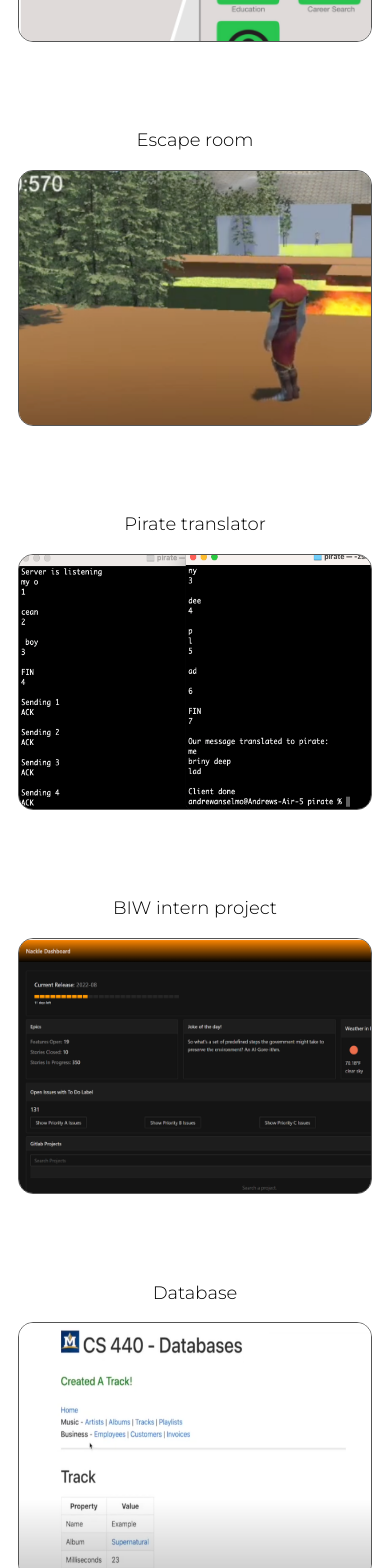
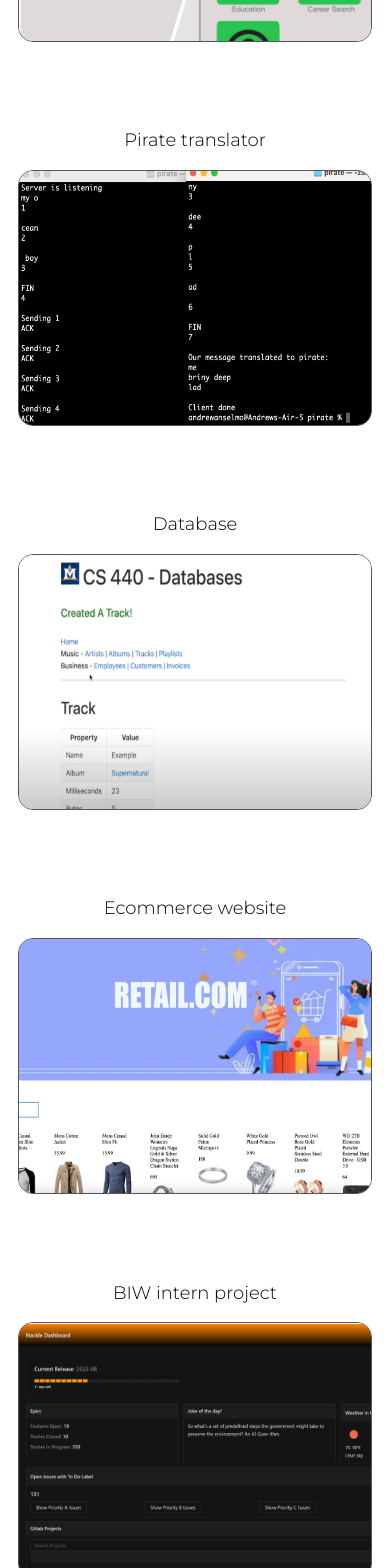
Before and after one commit to andrewanselmo/Andrew-Site, a React (Vite) app: page / in a window 390 px wide. Shown: the part 3800-5368 px from the top of the page. Built offline with nearby package versions, Linux system fonts and the light colour scheme.

Commit message:
added projects

```diff
--- a/src/components/Content.css
+++ b/src/components/Content.css
@@ -270,7 +270,7 @@ body {
 /* retail */
 
 #rails2-img, #rails2-project{
-    grid-column: 3;
+    grid-column: 1;
     grid-row: 4;
 
     display: block;
@@ -479,7 +479,7 @@ body {
 /* escape room */
 
 #rails7-img, #rails7-project{
-    grid-column: 1;
+    grid-column: 3;
     grid-row: 4;
     display: block;
     border-radius: 40px;
@@ -828,7 +828,7 @@ li:hover {
         width: 95%;
         height: 100%;
         grid-column: 1 / span 3;
-        grid-row: 10;
+        grid-row: 8;
         padding: 0px;
 
 
@@ -883,7 +883,7 @@ li:hover {
         width: 95%;
         height: 100%;
         grid-column: 1 / span 3;
-        grid-row: 7;
+        grid-row: 6;
         padding: 0px;
 
 
@@ -973,7 +973,7 @@ li:hover {
         width: 95%;
         height: 100%;
         grid-column: 1 / span 3;
-        grid-row: 6;
+        grid-row: 10;
         padding: 0px;
 
 
@@ -1002,7 +1002,7 @@ li:hover {
         width: 95%;
         height: 100%;
         grid-column: 1 / span 3;
-        grid-row: 8;
+        grid-row: 9;
         padding: 0px;
 
 
@@ -1031,7 +1031,7 @@ li:hover {
         width: 95%;
         height: 100%;
         grid-column: 1 / span 3;
-        grid-row: 9;
+        grid-row: 7;
         padding: 0px;
 
 
```
